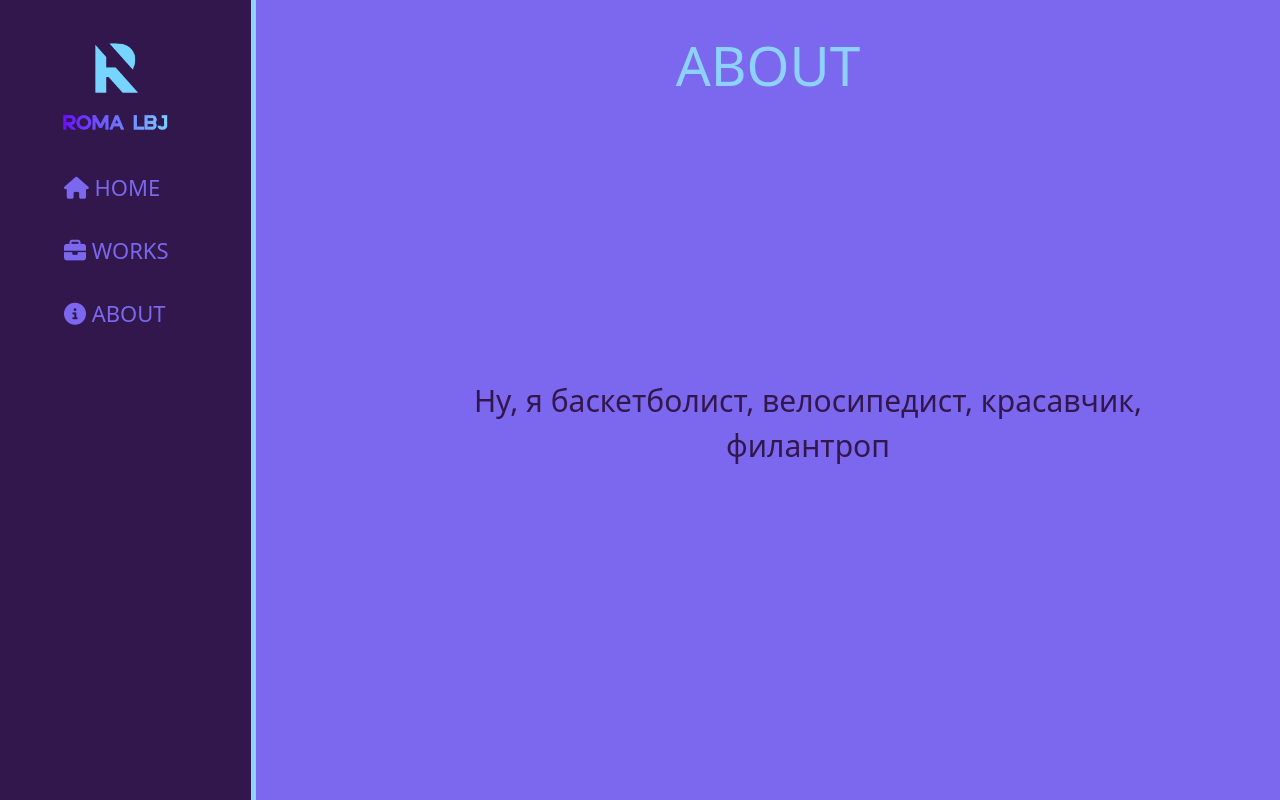
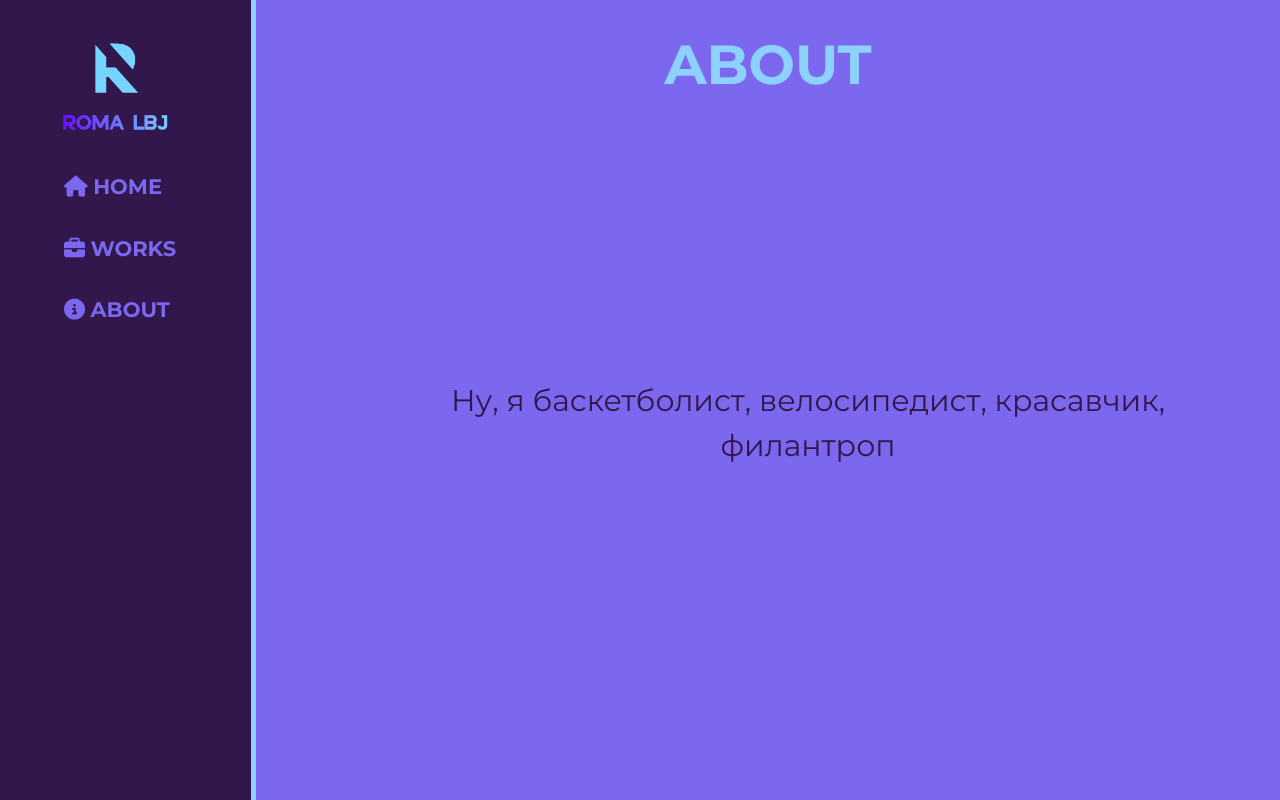
Before and after one commit to Romalbj/coolest_site, a Django app: template coolest_site/main/templates/main/about.html in a window 1280 px wide. Run offline with Django 5.2, Linux system fonts and the light colour scheme; the template is opened without the code that fills it, so the values that code supplies are empty.

Commit message:
new font

```diff
--- a/coolest_site/main/static/main/css/main.css
+++ b/coolest_site/main/static/main/css/main.css
@@ -1,6 +1,15 @@
 body {
     background: #7b68ee;
+    font-family: "Montserrat", sans-serif;
+    font-optical-sizing: auto;
+    font-weight: <weight>;
+    font-style: normal;
 }
+
+
+
+
+
 
 
 
@@ -26,7 +35,7 @@ aside ul li {
     color: #7b68ee;
     display: block;
     margin-top: 30px;
-    font-size: 22px;
+    font-size: 21px;
     transition: transform .3s ease;
 }
 
--- a/coolest_site/main/templates/main/about.html
+++ b/coolest_site/main/templates/main/about.html
@@ -5,7 +5,7 @@
 
 {% block content %}
     <div class="features">
-        <h1>ABOUT</h1>
+        <h1><strong>ABOUT</strong></h1>
         <p>Ну, я баскетболист, велосипедист, красавчик, филантроп</p>
     </div>
 
--- a/coolest_site/main/templates/main/layout.html
+++ b/coolest_site/main/templates/main/layout.html
@@ -13,14 +13,17 @@
     <link rel="stylesheet" href="https://use.fontawesome.com/releases/v6.5.1/css/all.css">
     <link rel="stylesheet" href="{% static 'main/css/main.css' %}">
     <link rel="hortcut icon" href="{% static 'main/img/logo.png' %}">
+    <link rel="preconnect" href="https://fonts.googleapis.com">
+    <link rel="preconnect" href="https://fonts.gstatic.com" crossorigin>
+    <link href="https://fonts.googleapis.com/css2?family=Montserrat:ital,wght@0,100..900;1,100..900&display=swap" rel="stylesheet">
 </head>
 <body>
     <aside>
         <a href="{% url 'home' %}" style="text-decoration: none;"><img src="{% static 'main/img/logo.png' %}" alt="logo"></a>
         <ul>
-            <a href="{% url 'home' %}" style="text-decoration: none;"><li><i class="fa-solid fa-house"></i> HOME</li></a>
-            <a href="{% url 'works' %}" style="text-decoration: none;"><li><i class="fa-solid fa-briefcase"></i> WORKS</li></a>
-            <a href="{% url 'about' %}" style="text-decoration: none;"><li><i class="fa-solid fa-circle-info"></i> ABOUT</li></a>
+            <a href="{% url 'home' %}" style="text-decoration: none;"><li><i class="fa-solid fa-house"></i> <strong>HOME</strong></li></a>
+            <a href="{% url 'works' %}" style="text-decoration: none;"><li><i class="fa-solid fa-briefcase"></i> <strong>WORKS</strong></li></a>
+            <a href="{% url 'about' %}" style="text-decoration: none;"><li><i class="fa-solid fa-circle-info"></i> <strong>ABOUT</strong></li></a>
         </ul>
 
     </aside>
--- a/coolest_site/main/templates/main/output.html
+++ b/coolest_site/main/templates/main/output.html
@@ -5,7 +5,7 @@
 
 {% block content %}
     <div class="features">
-        <h1>HOME</h1>
+        <h1><strong>HOME</strong></h1>
         <p>Я начинающий python developer, изучающий веб-программирование, чтобы узнать больше, перейди в раздел About))</p>
     </div>
 
--- a/coolest_site/main/templates/main/works.html
+++ b/coolest_site/main/templates/main/works.html
@@ -5,7 +5,7 @@
 
 {% block content %}
     <div class="features">
-        <h1>WORKS</h1>
+        <h1><strong>WORKS</strong></h1>
         <p>Скоро тут будут мои работы 😀</p>
     </div>
 
```
